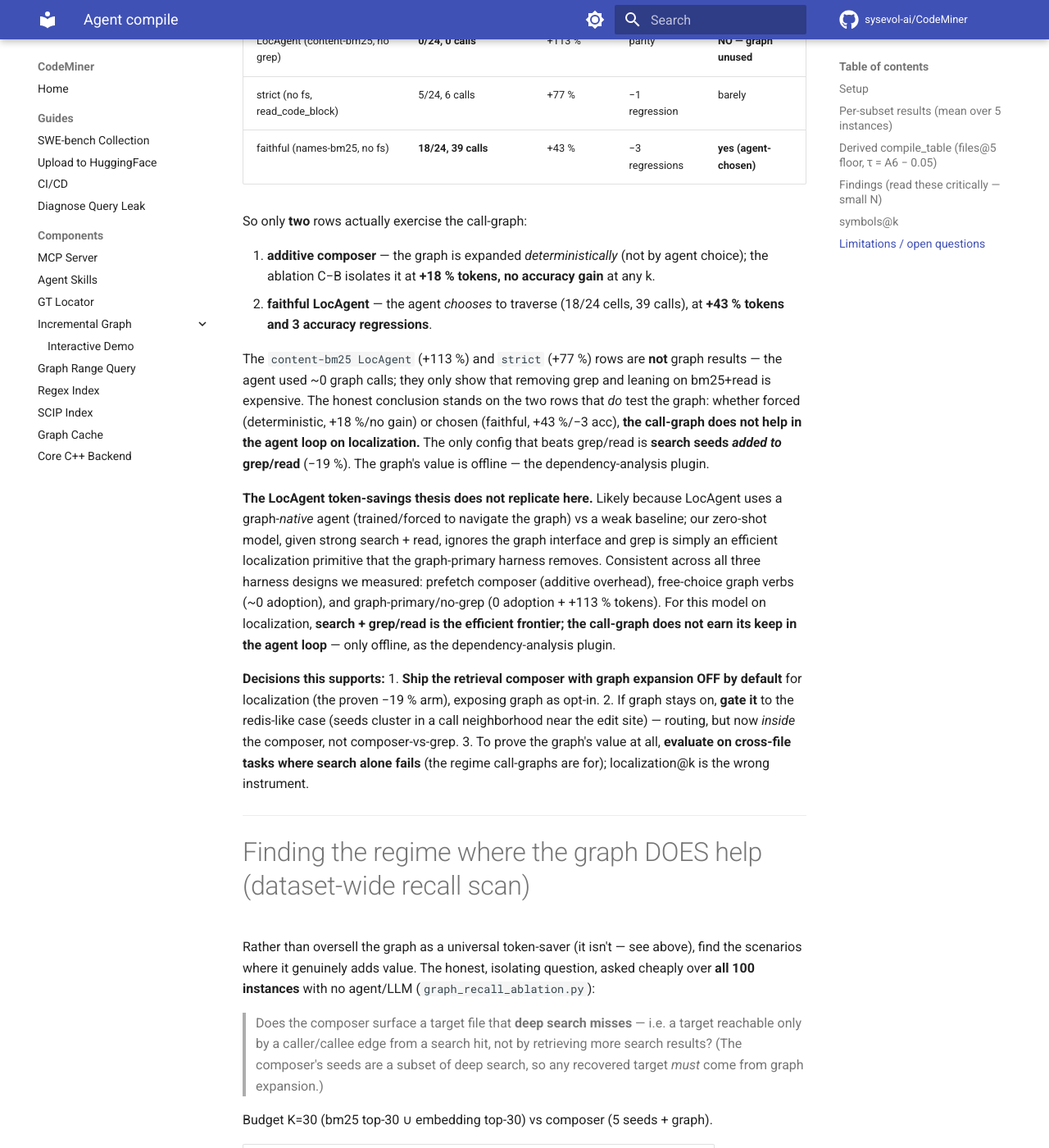
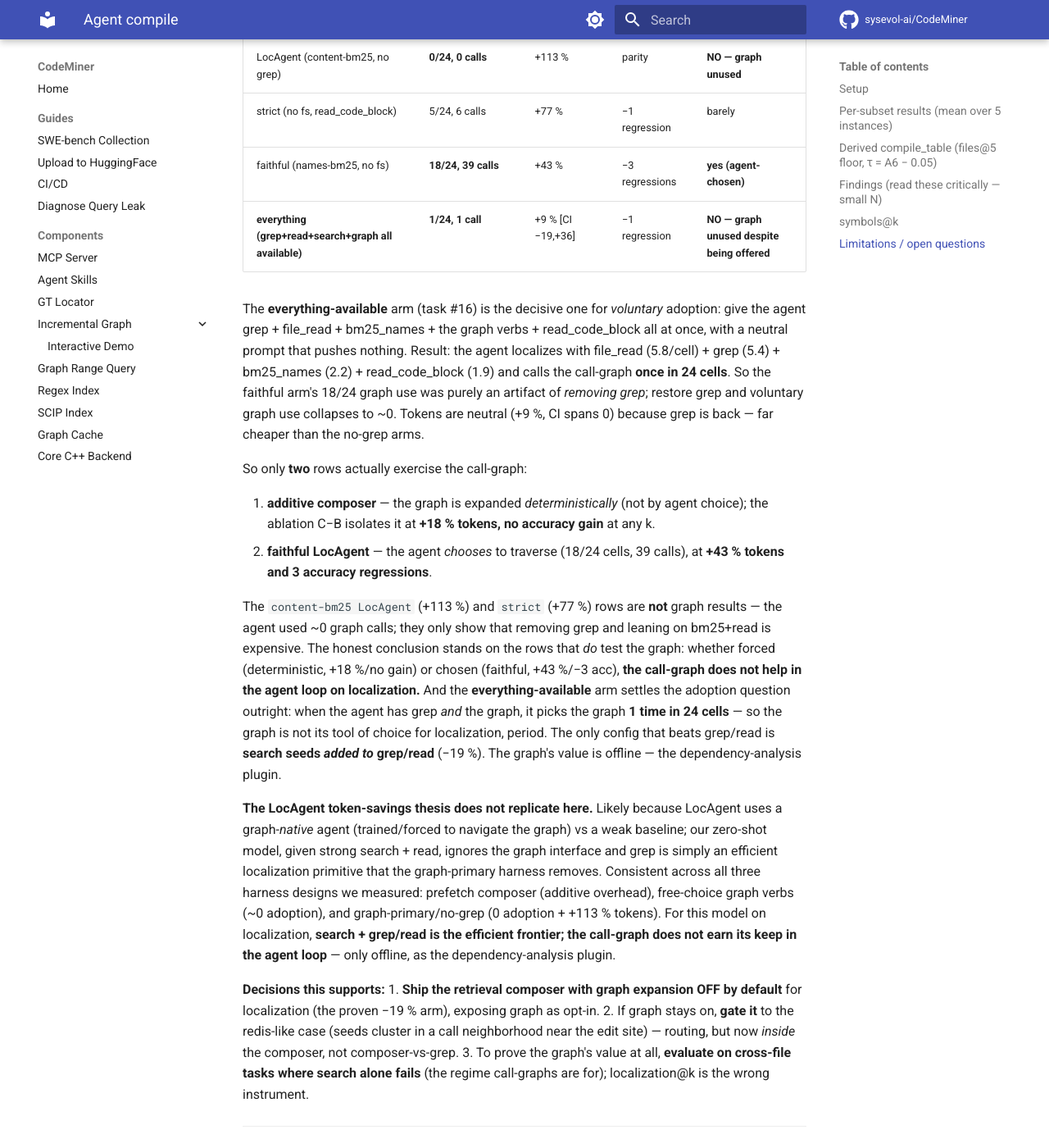
Before and after one commit to MarinaMackay/CodeNib, an MkDocs documentation site: the page built from docs/experiments/agent_compile.md, in a window 1280 px wide and 1400 px high, scrolled down 20724 px. Shown: the whole window at 82% size. Built offline with MkDocs 1.6.1 and Material for MkDocs 9.7.7, drawn with Linux system fonts in a browser that asks for light colours; comment, search, counter and statistics services are not loaded; some of the changed text lies outside the part shown.

Commit message:
test(agent-compile): everything-available arm — graph used 1/24 when grep present (#133) (#177)
* test(agent-compile): everything-available arm config (grep+read+search+graph) (#133)

Task #16: neutral-prompt config giving the agent the FULL toolset at once —
grep + file_read (defaults) + bm25_names + call-graph verbs + read_code_block —
to measure whether it VOLUNTARILY uses the graph when grep is also present
(prior LocAgent arms forced graph use only by removing grep, which hurt
accuracy). reps=3, N=8; compare vs cost_grep.

* docs(experiments): everything-available arm — graph used 1/24 when grep present (#133)

Sixth harness (task #16): full toolset at once (grep + file_read + bm25_names +
call-graph verbs + read_code_block), neutral prompt. The agent localizes with
file_read (5.8/cell) + grep (5.4) + bm25_names (2.2) + read_code_block (1.9) and
calls the call-graph ONCE in 24 cells. Tokens +9% [CI -19,+36] (neutral, grep is
back); 1 accuracy regression (terraform); sympy recovered 0->1.0 via search.

Settles voluntary adoption: the faithful arm's 18/24 graph use was an artifact of
REMOVING grep; restore grep and graph use collapses to ~0. The call-graph is not
the agent's tool of choice for localization. Value is offline (dependency plugin).

```diff
--- a/docs/experiments/agent_compile.md
+++ b/docs/experiments/agent_compile.md
@@ -766,6 +766,16 @@ grep."
 | LocAgent (content-bm25, no grep) | **0/24, 0 calls** | +113 % | parity | **NO — graph unused** |
 | strict (no fs, read_code_block) | 5/24, 6 calls | +77 % | −1 regression | barely |
 | faithful (names-bm25, no fs) | **18/24, 39 calls** | +43 % | −3 regressions | **yes (agent-chosen)** |
+| **everything (grep+read+search+graph all available)** | **1/24, 1 call** | +9 % [CI −19,+36] | −1 regression | **NO — graph unused despite being offered** |
+
+The **everything-available** arm (task #16) is the decisive one for *voluntary*
+adoption: give the agent grep + file_read + bm25_names + the graph verbs +
+read_code_block all at once, with a neutral prompt that pushes nothing. Result:
+the agent localizes with file_read (5.8/cell) + grep (5.4) + bm25_names (2.2) +
+read_code_block (1.9) and calls the call-graph **once in 24 cells**. So the
+faithful arm's 18/24 graph use was purely an artifact of *removing grep*; restore
+grep and voluntary graph use collapses to ~0. Tokens are neutral (+9 %, CI spans
+0) because grep is back — far cheaper than the no-grep arms.
 
 So only **two** rows actually exercise the call-graph:
 
@@ -777,12 +787,15 @@ So only **two** rows actually exercise the call-graph:
 
 The `content-bm25 LocAgent` (+113 %) and `strict` (+77 %) rows are **not** graph
 results — the agent used ~0 graph calls; they only show that removing grep and
-leaning on bm25+read is expensive. The honest conclusion stands on the two rows
-that *do* test the graph: whether forced (deterministic, +18 %/no gain) or
-chosen (faithful, +43 %/−3 acc), **the call-graph does not help in the agent
-loop on localization.** The only config that beats grep/read is **search seeds
-*added to* grep/read** (−19 %). The graph's value is offline — the
-dependency-analysis plugin.
+leaning on bm25+read is expensive. The honest conclusion stands on the rows that
+*do* test the graph: whether forced (deterministic, +18 %/no gain) or chosen
+(faithful, +43 %/−3 acc), **the call-graph does not help in the agent loop on
+localization.** And the **everything-available** arm settles the adoption
+question outright: when the agent has grep *and* the graph, it picks the graph
+**1 time in 24 cells** — so the graph is not its tool of choice for localization,
+period. The only config that beats grep/read is **search seeds *added to*
+grep/read** (−19 %). The graph's value is offline — the dependency-analysis
+plugin.
 
 **The LocAgent token-savings thesis does not replicate here.** Likely because
 LocAgent uses a graph-*native* agent (trained/forced to navigate the graph) vs
```
Also changed, not shown: other parts of docs/experiments/agent_compile.md (+1 -1 lines), 1 other file.
